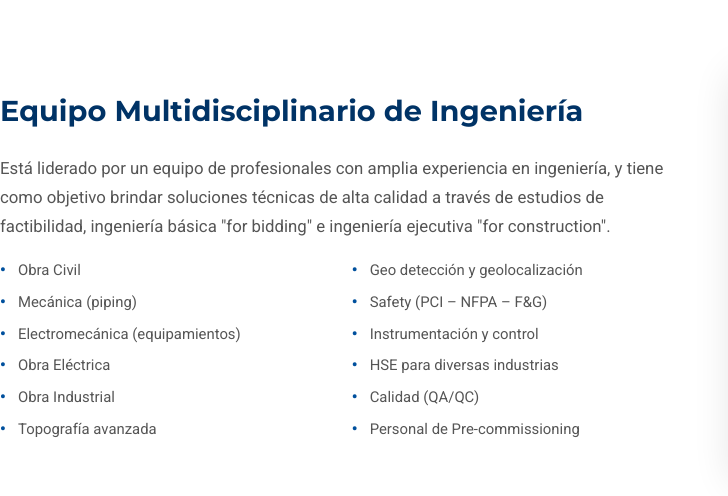
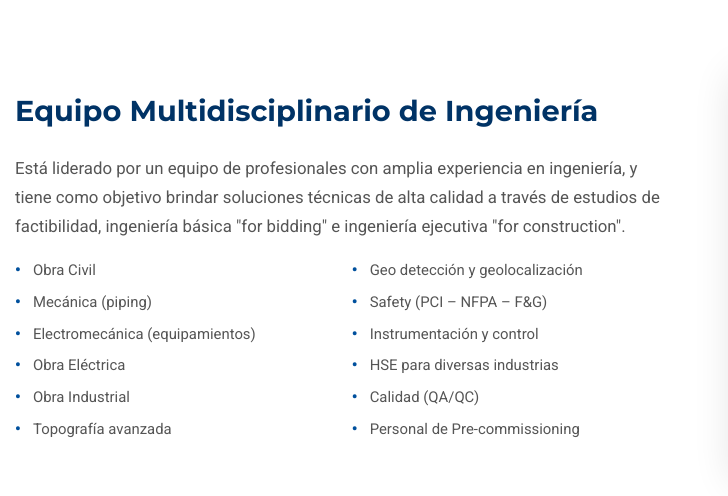
Before and after one commit to pablot95/AmpSolutions, a plain HTML site: page index.html in a window 1280 px wide. Shown: the part 3142-3638 px from the top of the page, 0-728 px from the left. Drawn offline with Linux system fonts and the light colour scheme; no server answers; grey boxes are pictures that could not be loaded.

Commit message:
arreglos

```diff
--- a/style.css
+++ b/style.css
@@ -124,7 +124,6 @@ h1, h2, h3, h4, h5 {
     background-image: url('https://images.unsplash.com/photo-1581091226825-a6a2a5aee158?ixlib=rb-4.0.3&auto=format&fit=crop&w=1920&q=80');
     background-size: cover;
     background-position: center;
-    background-attachment: fixed;
     display: flex;
     align-items: center;
     justify-content: left;
@@ -373,6 +372,9 @@ h1, h2, h3, h4, h5 {
 }
 .service-intro-grid.reverse-grid {
     grid-template-columns: 0.8fr 1fr;
+}
+.service-intro-text{
+    padding: 0 15px;
 }
 .service-intro-text h3 {
     font-size: 1.8rem;
```
